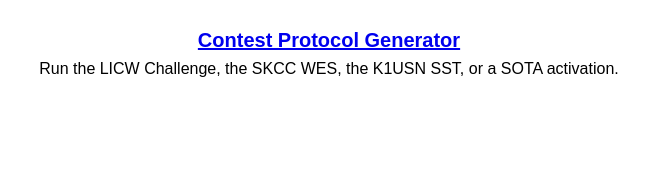
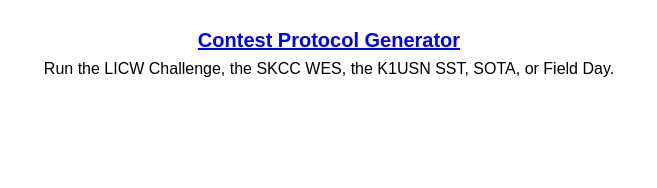
Before and after one commit to QCaudron/cw_microtools, a plain HTML site: page index.html in a window 1280 px wide. Shown: the part 264-452 px from the top of the page, 311-968 px from the left. Drawn offline with nearby package versions, Linux system fonts and the light colour scheme.

Commit message:
Update index.html

```diff
--- a/index.html
+++ b/index.html
@@ -58,7 +58,7 @@
             </div>
             <div class="microtoolsItem">
                 <a href="contest_qso_generator.html" class="appItem">Contest Protocol Generator</a>
-                Run the LICW Challenge, the SKCC WES, the K1USN SST, or a SOTA activation.
+                Run the LICW Challenge, the SKCC WES, the K1USN SST, SOTA, or Field Day.
             </div>
         </div>
 
```
